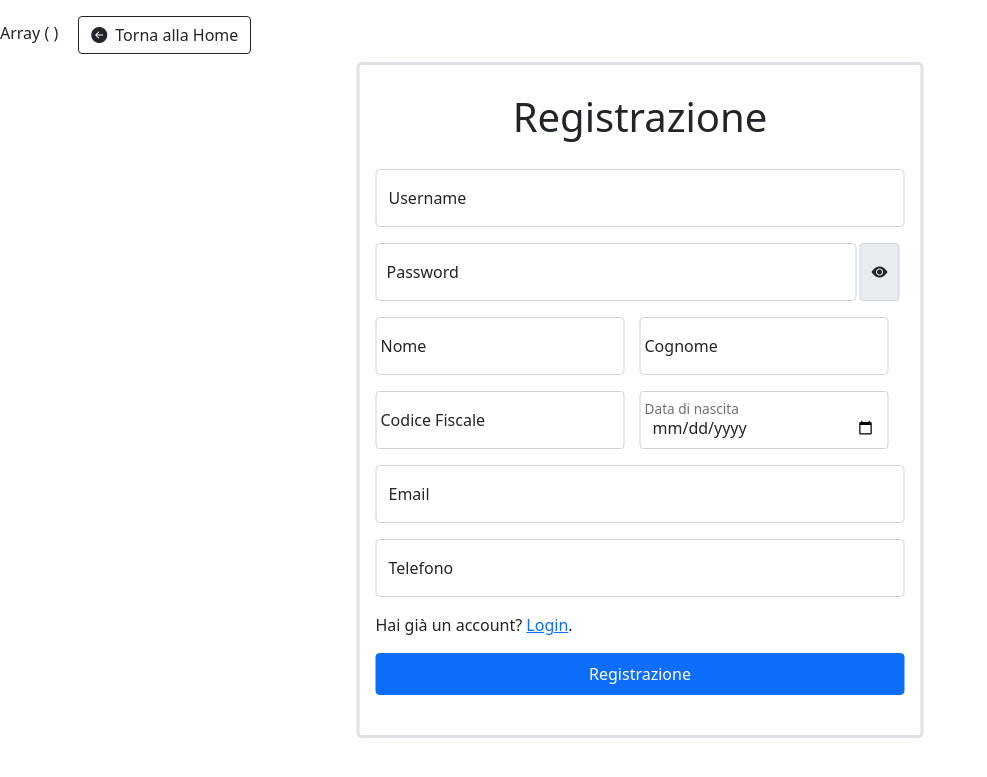
After one commit to simeone22/Multisala, a PHP site: page /registrazione.php in a window 1280 px wide. The commit adds this page. Shown: the top 777 px of the page, without its empty margins (0-987 px from the left). Run offline with PHP 8.4, Linux system fonts and the light colour scheme; some libraries are stand-ins or nearby versions.

Commit message:
Fatto login, logout, registrazione(aggiunta anche immagine di profilo), toasts con cookies

```diff
--- /dev/null
+++ b/checkCookie.php
@@ -0,0 +1,20 @@
+<?php
+session_start();
+print_r($_SESSION);
+if(!isset($_SESSION["username"], $_SESSION["tipoutente"], $_SESSION["logged"])){
+    if(isset($_COOKIE["username"], $_COOKIE["token"])){
+        $connessione = mysqli_connect("localhost", "Baroni", "Baroni", "Multisala_Baroni_Lettiero", 12322)
+        OR die("errore nella connessione al DB");
+
+        $risultato = mysqli_query($connessione, "SELECT * FROM TokenCookieUtente AS T INNER JOIN Utenti AS U ON U.IDUtente = T.idFUtente WHERE Username = '" . $_COOKIE["username"] . "' AND Token = '" . $_COOKIE["token"] . "';");
+        if($risultato == false){
+            $_SESSION["error"] = "Errore nella connessione!";
+            header("Location: login.php");
+            exit();
+        }
+        $row = $risultato->fetch_assoc();
+        $_SESSION["username"] = $_COOKIE["username"];
+        $_SESSION["tipoutente"] = $row["idFRuolo"];
+        $_SESSION["logged"] = true;
+    }
+}
--- /dev/null
+++ b/logout.php
@@ -0,0 +1,6 @@
+<?php
+session_start();
+session_destroy();
+setcookie("username", "", 0, "/html/Lettiero/Esercizio%2029.04.2022/");
+setcookie("token", "", 0, "/html/Lettiero/Esercizio%2029.04.2022/");
+header('location: home.php');
--- /dev/null
+++ b/password-reset.php
@@ -0,0 +1 @@
+<?php
--- /dev/null
+++ b/registrazione.php
@@ -0,0 +1,83 @@
+<!doctype html>
+<html lang="it">
+<head>
+    <meta charset="UTF-8">
+    <meta name="viewport"
+          content="width=device-width, user-scalable=no, initial-scale=1.0, maximum-scale=1.0, minimum-scale=1.0">
+    <meta http-equiv="X-UA-Compatible" content="ie=edge">
+    <title>Registrazione - Gestione eventi</title>
+    <link href="https://cdn.jsdelivr.net/npm/bootstrap@5.1.3/dist/css/bootstrap.min.css" rel="stylesheet" integrity="sha384-1BmE4kWBq78iYhFldvKuhfTAU6auU8tT94WrHftjDbrCEXSU1oBoqyl2QvZ6jIW3" crossorigin="anonymous">
+    <script src="https://cdn.jsdelivr.net/npm/bootstrap@5.1.3/dist/js/bootstrap.bundle.min.js" integrity="sha384-ka7Sk0Gln4gmtz2MlQnikT1wXgYsOg+OMhuP+IlRH9sENBO0LRn5q+8nbTov4+1p" crossorigin="anonymous"></script>
+    <link rel="stylesheet" href="https://cdn.jsdelivr.net/npm/bootstrap-icons@1.7.2/font/bootstrap-icons.css">
+    <script src="https://code.jquery.com/jquery-3.5.1.min.js"></script>
+</head>
+<body>
+<?php include "toasts.php";?>
+<a href="home.php" class="btn btn-outline-dark m-3"><i class="bi bi-arrow-left-circle-fill me-2"></i>Torna alla Home</a>
+<form class="position-absolute top-50 start-50 translate-middle border border-3 vw-50 px-3 py-4 rounded-3 h-83" action="registra.php" method="post" id="studente">
+    <h1 class="mb-4 text-center py-1">Registrazione</h1>
+    <div>
+    <input type="hidden" value="1" name="tipoutente"/>
+    <div class="form-floating mb-3">
+        <input type="text" class="form-control" name="username" placeholder="Username" id="username" required>
+        <label for="username">Username</label>
+    </div>
+    <div class="input-group row g-1 mb-3">
+        <div class="form-floating col-md-11">
+            <input id="password" type="password" name="password" class="form-control" placeholder="password" required>
+            <label for="password">Password</label>
+        </div>
+        <div class="input-group-append col-md-1 pb-0">
+            <span id="showhide" class="input-group-text d-flex justify-content-center h-100"><i class="bi bi-eye-fill"></i></span>
+        </div>
+    </div>
+    <div class="input-group row g-3 mb-3">
+        <div class="form-floating col-sm">
+            <input type="text" class="form-control" name="nome" placeholder="nome" id="nome" required>
+            <label for="nome">Nome</label>
+        </div>
+        <div class="form-floating col-sm">
+            <input type="text" class="form-control" name="cognome" placeholder="cognome" id="cognome" required>
+            <label for="cognome">Cognome</label>
+        </div>
+    </div>
+    <div class="input-group row g-3 mb-3">
+        <div class="form-floating col-sm">
+            <input type="text" class="form-control" name="codiceFiscale" placeholder="codicefiscale" id="codicefiscale" required>
+            <label for="codicefiscale">Codice Fiscale</label>
+        </div>
+        <div class="form-floating col-sm">
+            <input type="date" class="form-control" name="dataNascita" placeholder="Data di nascita" id="dataNascita" required>
+            <label for="dataNascita">Data di nascita</label>
+        </div>
+    </div>
+    <div class="form-floating mb-3">
+        <input type="email" class="form-control" name="email" placeholder="email" id="email" required>
+        <label for="email">Email</label>
+    </div>
+    <div class="form-floating mb-3">
+        <input type="tel" pattern="([0-9]{10})" class="form-control" name="telefono" placeholder="telefono" id="telefono">
+        <label for="telefono">Telefono</label>
+    </div>
+    <p class="mb-3">Hai già un account? <a href="login.php">Login</a>.</p>
+    <input type="submit" value="Registrazione" class="btn btn-primary mb-3 text-center w-100 py-2">
+    </div>
+</form>
+<script>
+    $('#showhide').on('click', function (){
+        let pass = document.getElementById("password");
+        let sh = document.getElementById('showhide').children[0];
+        if(pass.type == 'text') {
+            pass.type = 'password';
+            sh.classList.remove("bi-eye-slash-fill");
+            sh.classList.add("bi-eye-fill");
+        }
+        else {
+            pass.type = 'text';
+            sh.classList.remove("bi-eye-fill");
+            sh.classList.add("bi-eye-slash-fill");
+        }
+    });
+</script>
+</body>
+</html>
--- /dev/null
+++ b/toasts.php
@@ -0,0 +1,26 @@
+<?php
+include "checkCookie.php";
+if (isset($_SESSION["success"])){
+    echo "<div class='toast align-items-center text-white bg-success border-0 position-absolute top-0 end-0 m-2' role='alert' aria-live='assertive' aria-atomic='true' id='errsave'>";
+    echo "<div class='d-flex'>";
+    echo "<div class='toast-body'>";
+    echo $_SESSION["success"];
+    echo "</div>";
+    echo "<button type='button' class='btn-close btn-close-white me-2 m-auto' data-bs-dismiss='toast' aria-label='Close'></button>";
+    echo "</div>";
+    echo "</div>";
+    echo "<script>document.body.onload = () => $('.toast').toast('show')</script>";
+    unset($_SESSION["success"]);
+}
+if (isset($_SESSION["error"])){
+    echo "<div class='toast align-items-center text-white bg-danger border-0 position-absolute top-0 end-0 m-2' role='alert' aria-live='assertive' aria-atomic='true' id='errsave'>";
+    echo "<div class='d-flex'>";
+    echo "<div class='toast-body'>";
+    echo $_SESSION["error"];
+    echo "</div>";
+    echo "<button type='button' class='btn-close btn-close-white me-2 m-auto' data-bs-dismiss='toast' aria-label='Close'></button>";
+    echo "</div>";
+    echo "</div>";
+    echo "<script>document.body.onload = () => $('.toast').toast('show')</script>";
+    unset($_SESSION["error"]);
+}
```
Also changed, not shown: home.php (+7 -1 lines), login.php (+42 -27 lines), registra.php (added, +27 -0 lines), verifica.php (added, +45 -0 lines), Media/Utenti/default.png (added).
